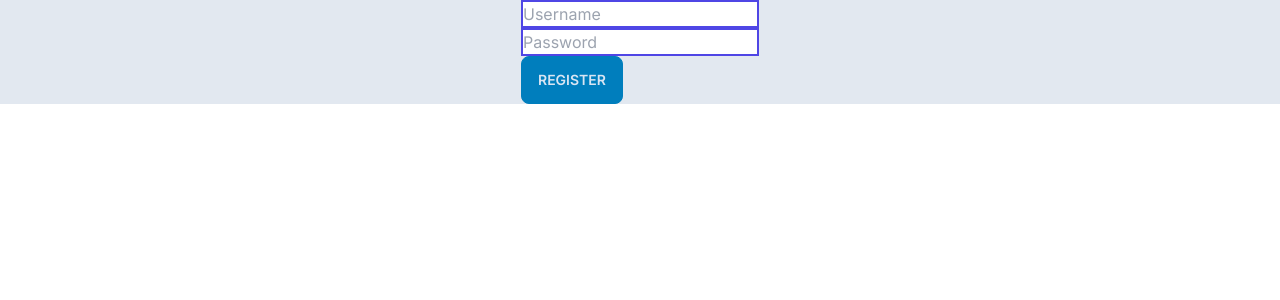
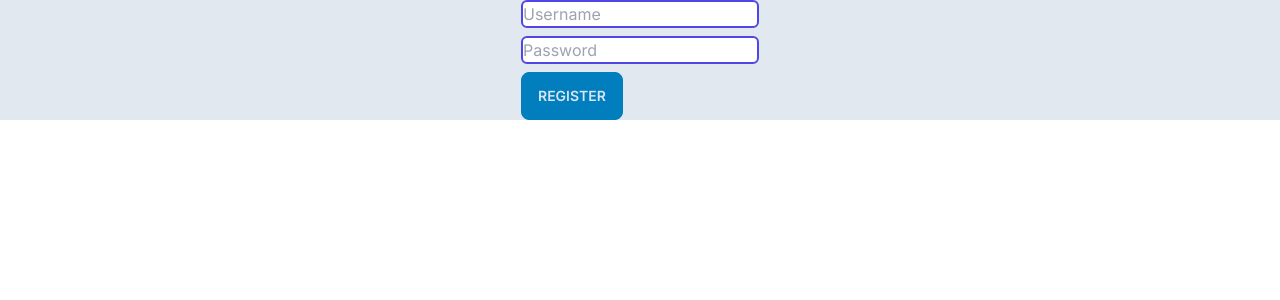
Before and after one commit to lenhatdangkhoa/5PP-Web-App, a Next.js app: page /registration in a window 1280 px wide. Shown: the top 300 px of the page. Built offline with nearby package versions, Linux system fonts and the light colour scheme.

Commit message:
added more tailwind features

```diff
--- a/app/components/Registrations/RegistrationLayout.jsx
+++ b/app/components/Registrations/RegistrationLayout.jsx
@@ -49,16 +49,16 @@ export default function RegistrationLayout() {
         }
     }
 
-    return <div className="flex justify-center bg-slate-200">
-        <form onSubmit={handleSubmit}>
+    return <div className="flex space-x-4 justify-center bg-slate-200">
+        <form onSubmit={handleSubmit} className="flex flex-col space-y-2">
             <div>
-            <input type="text" className="border-2 border-indigo-600"
+            <input type="text" className="border-2 border-indigo-600 rounded-md"
                 value={username}
                 onChange={(e) => setUsername(e.target.value)}
                 placeholder="Username"></input>
             </div>
             <div>
-            <input type="password" className="border-2 border-indigo-600"
+            <input type="password" className="border-2 border-indigo-600 rounded-md"
                 value={password}
                 onChange={handlePasswordChange}
                 placeholder="Password"></input>
```
